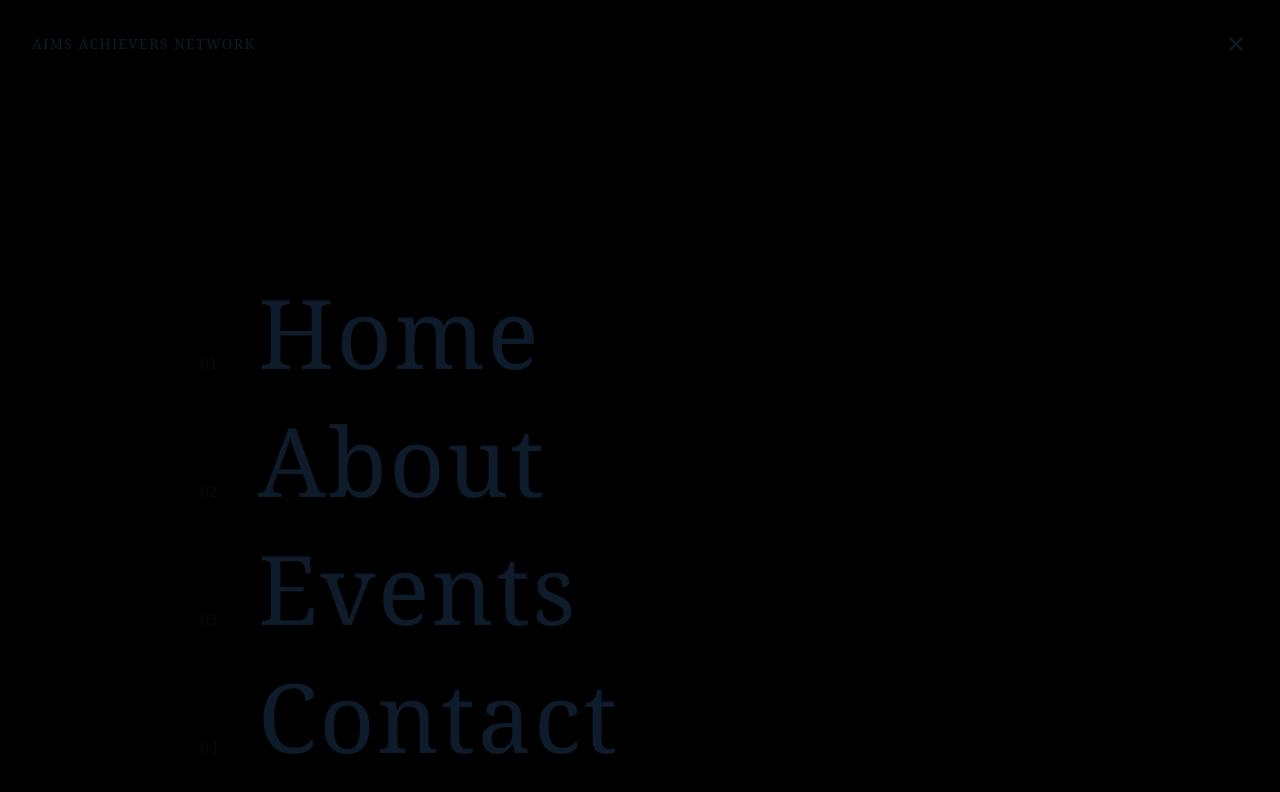
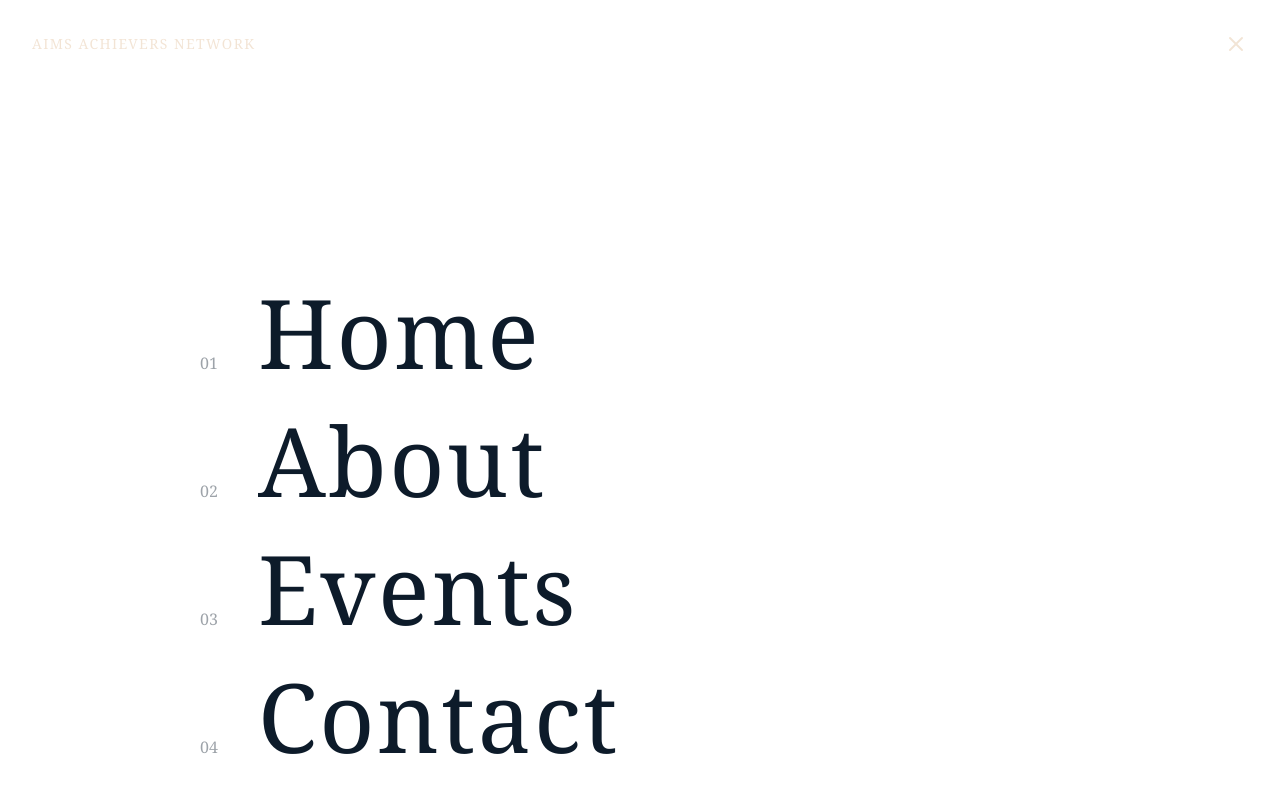
Before and after one commit to inside-aims/Aims_Achievers_Network_v2, a Next.js app: page /events in a window 1280 px wide. Both pictures are taken after a click on the button 1236 px from the left and 44 px from the top of the page. Shown: the top 792 px of the page. Built offline with nearby package versions, Linux system fonts and the light colour scheme.

Commit message:
chore: update navigation background

```diff
--- a/components/shared/RadavilleNav.tsx
+++ b/components/shared/RadavilleNav.tsx
@@ -150,7 +150,7 @@ const RadavilleNav = () => {
       {(isMenuOpen || isMenuClosing) && (
         <div
           ref={menuRef}
-          className="fixed inset-0 bg-black z-40 flex items-center justify-center p-4 sm:p-6 md:p-8"
+          className="fixed inset-0 bg-background z-40 flex items-center justify-center p-4 sm:p-6 md:p-8"
         >
           <nav className="absolute bottom-12 sm:bottom-4 p-2 space-y-6 sm:space-y-8 md:space-y-10 lg:space-y-2 w-full max-w-4xl">
             {navItems.map((item, index) => (
```
Also changed, not shown: components/shared/Footer.tsx (renamed from components/Footer.tsx).
